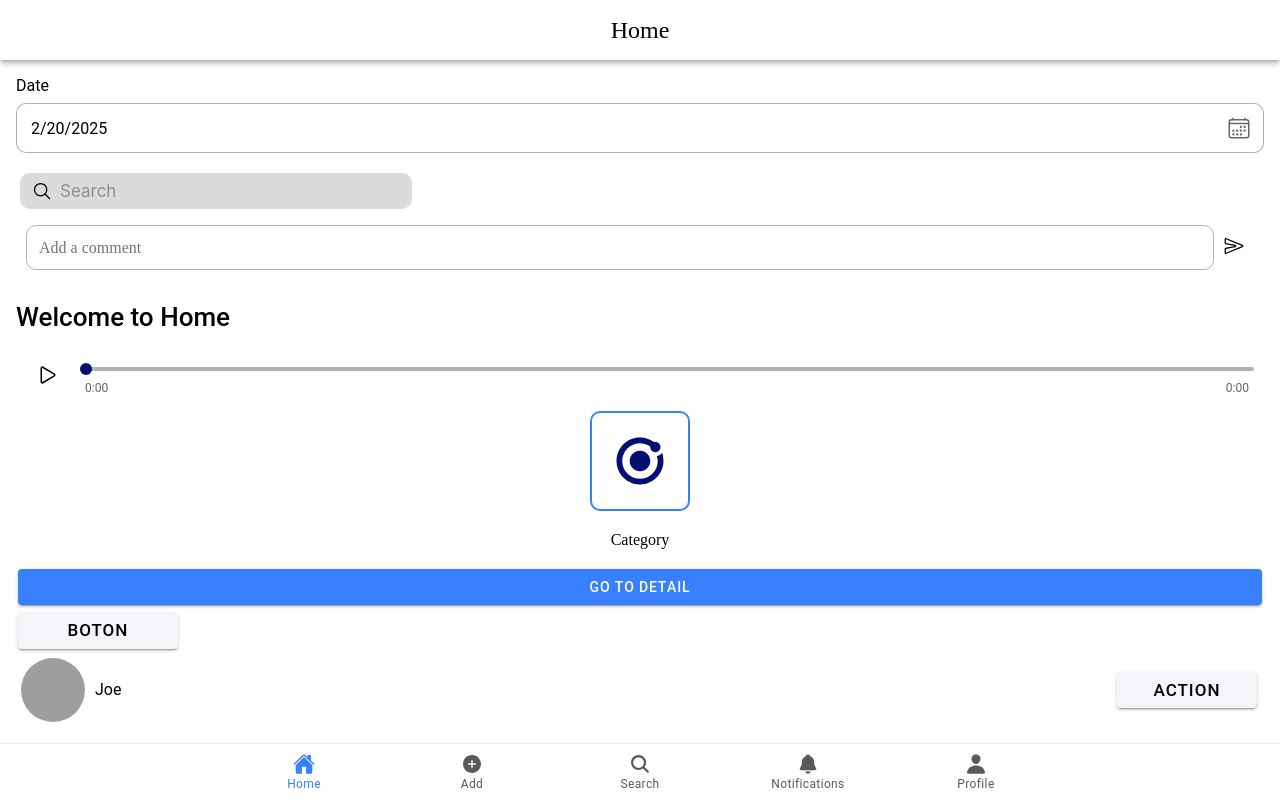
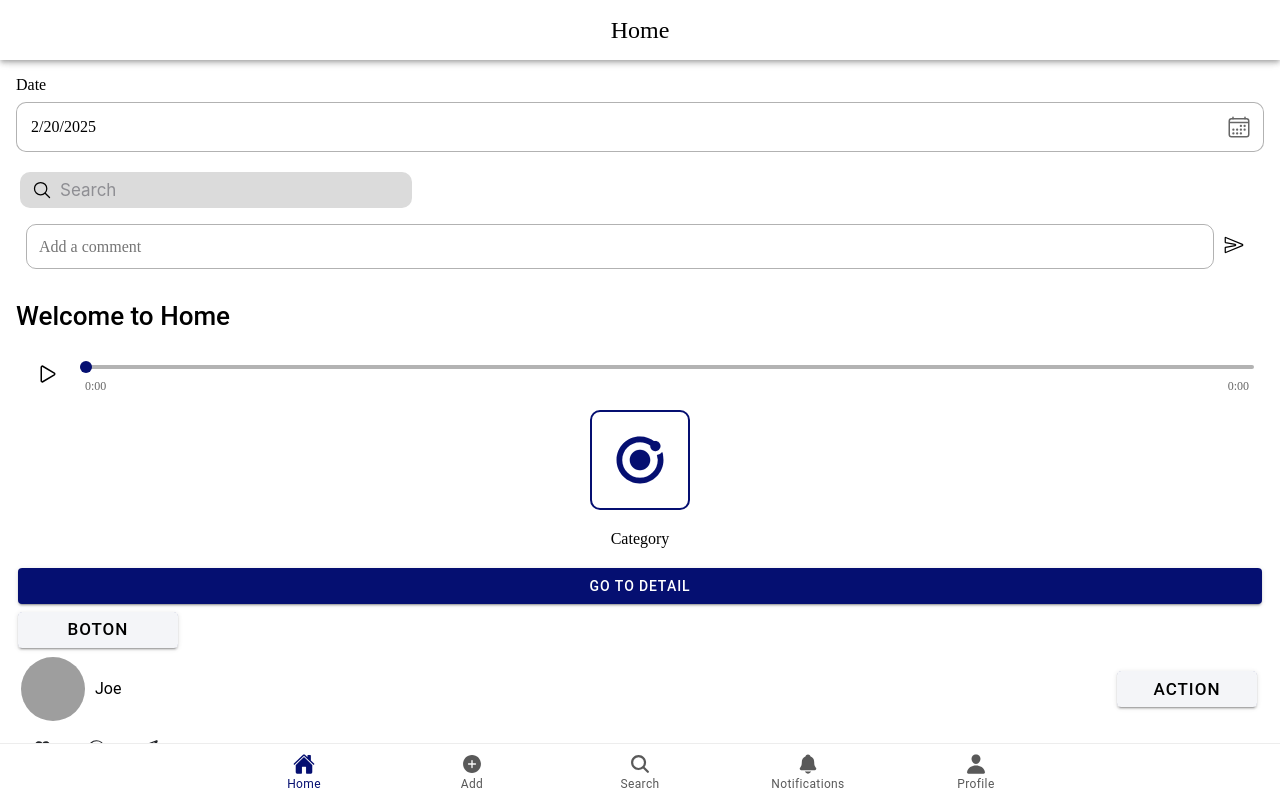
Before and after one commit to valeraruggierotesisucv/ionic-app, a React (Vite) app: page /home in a window 1280 px wide. Built offline with nearby package versions, Linux system fonts and the light colour scheme; grey boxes are pictures that could not be loaded; a web font is replaced by a local one.

Commit message:
SocialInteractions

```diff
--- a/src/App.tsx
+++ b/src/App.tsx
@@ -37,7 +37,7 @@ import '@ionic/react/css/flex-utils.css';
 import '@ionic/react/css/display.css';
 
 /* Theme variables */
-//import './theme/variables.css';
+import './theme/variables.css';
 import SearchTab from './navigation/SearchTab';
 
 
--- /dev/null
+++ b/src/components/SocialInteractions/SocialInteractions.tsx
@@ -0,0 +1,33 @@
+import { IonIcon, IonButton } from '@ionic/react';
+import { heartOutline, heartSharp, chatbubbleEllipsesOutline, paperPlaneOutline } from 'ionicons/icons';
+import './socialInteractions.css';
+
+interface SocialInteractionsProps {
+  isLiked: boolean;
+  onLike: () => void;
+  onComment: () => void;
+  onShare: () => void;
+}
+
+export function SocialInteractions({
+  isLiked,
+  onLike,
+  onComment,
+  onShare,
+}: SocialInteractionsProps) {
+  return (
+    <div className="social-interactions-container">
+      <IonButton fill="clear" onClick={onLike}>
+        <IonIcon icon={isLiked ? heartSharp : heartOutline} size="medium" color='dark'/>
+      </IonButton>
+
+      <IonButton fill="clear" onClick={onComment}>
+        <IonIcon icon={chatbubbleEllipsesOutline} size="medium" color='dark'/>
+      </IonButton>
+
+      <IonButton fill="clear" onClick={onShare}>
+        <IonIcon icon={paperPlaneOutline} size="medium" color='dark'/>
+      </IonButton>
+    </div>
+  );
+}
--- /dev/null
+++ b/src/components/SocialInteractions/socialInteractions.css
@@ -0,0 +1,4 @@
+.social-interactions-container {
+    display: flex;
+    flex-direction: row;
+}
--- a/src/views/HomeView.tsx
+++ b/src/views/HomeView.tsx
@@ -25,6 +25,7 @@ import { DateTimePickerField } from '../components/DateTimePickerField/DateTimeP
 
 import { Button, ButtonSize, ButtonVariant } from '../components/Button/Button';
 import { UserCard, UserCardVariant } from '../components/UserCard/UserCard';
+import { SocialInteractions } from '../components/SocialInteractions/SocialInteractions';
 
 const Tab1Home: React.FC = () => {
   const [selected, setSelected] = useState(false);
@@ -66,6 +67,12 @@ const Tab1Home: React.FC = () => {
           username='Joe'
           variant={UserCardVariant.WITH_BUTTON}
         />
+        <SocialInteractions
+          isLiked={true}
+          onComment={() => console.log("COMMENT")}
+          onLike={() => console.log("LIKE")}
+          onShare={() => console.log("SHARE")}
+        />
       </IonContent>
     </IonPage>
   );
```
